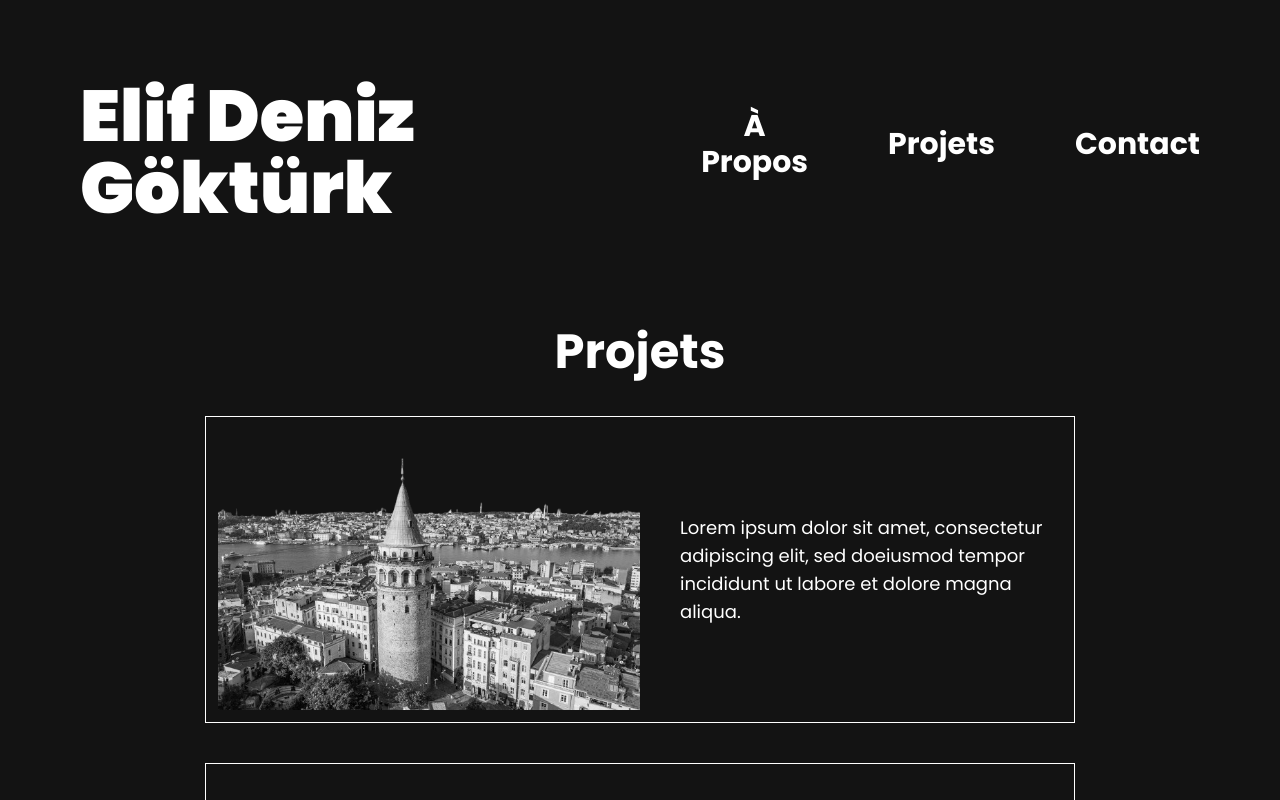
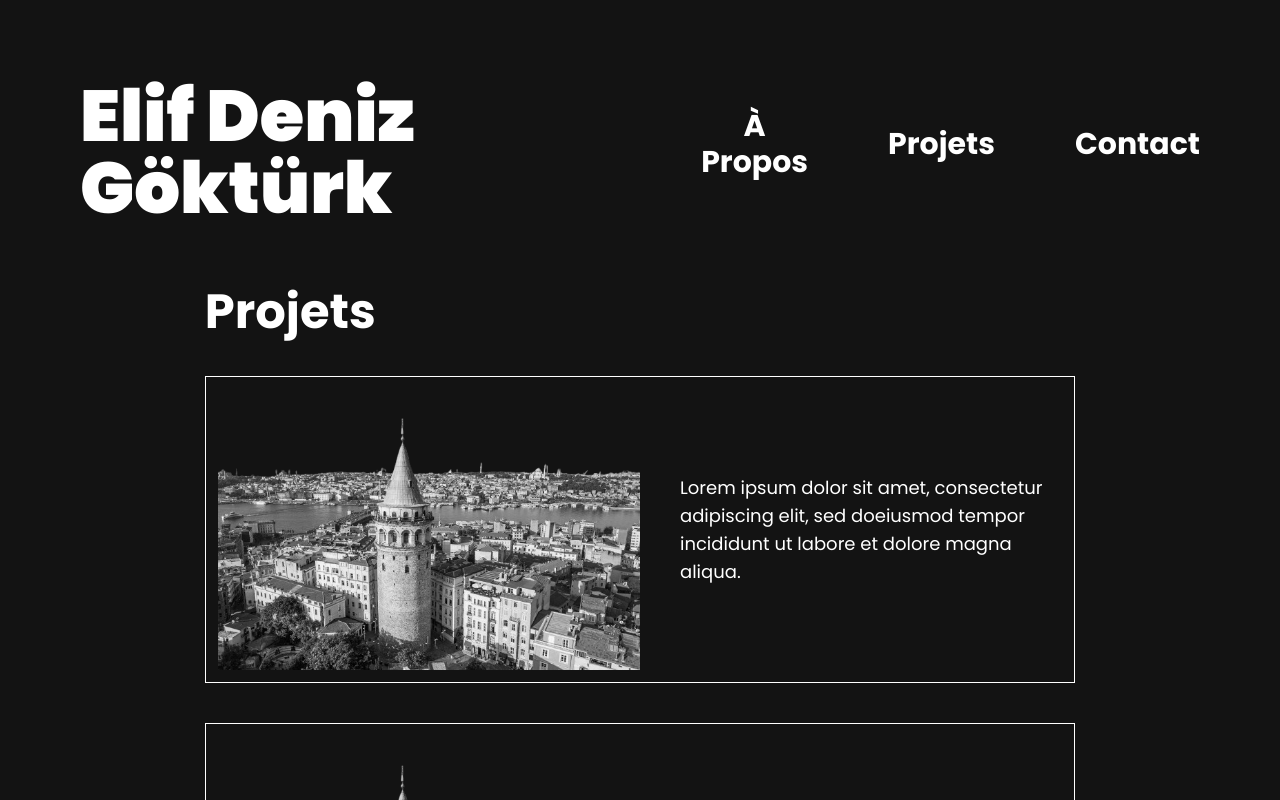
Before and after one commit to elifdenizg/elifdenizgokturk.github.io, a React (Vite) app: page /Projects in a window 1280 px wide. Shown: the top 800 px of the page. Built offline with nearby package versions, Linux system fonts and the light colour scheme.

Commit message:
[FIX] text alignment

```diff
--- a/src/components/ProjectContainer.jsx
+++ b/src/components/ProjectContainer.jsx
@@ -1,7 +1,7 @@
 
 function ProjectContainer({urlImg, urlProject, description }) {
   return (
-    <div className="flex justify-center content-center gap-10 mx-[16vw] cursor-pointer border-1 p-3" onClick={() => window.location.replace(urlProject)}>
+    <div className="flex justify-center content-center gap-10 mx-[16vw] border-1 p-3 cursor-pointer" onClick={() => window.location.replace(urlProject)}>
       <img src={urlImg} className="w-1/2"/>
       <p className="text-lg flex flex-col w-1/2 justify-center">
         {description}
--- a/src/pages/Projects.jsx
+++ b/src/pages/Projects.jsx
@@ -14,9 +14,10 @@ const Projects = () => {
 
 
   return (
-    <div className="flex flex-col gap-10 text-white">
+    <div className="flex flex-col text-white">
       {Navigation()}
-      <h2 className="text-5xl font-bold flex justify-center">Projets</h2>
+      <div className="flex flex-col gap-10">
+      <h2 className="text-5xl font-bold mx-[16vw]">Projets</h2>
         <ProjectContainer
           urlImg={pic}
           urlProject="https://github.com/Thibolognaize/Job-board"
@@ -34,6 +35,8 @@ const Projects = () => {
           urlProject="https://github.com/Thibolognaize/Job-board"
           description={HangmanDescription}
         />
+
+      </div>
     </div>
   );
 };
```
Lines whose indentation alone changed are shown as unchanged.
